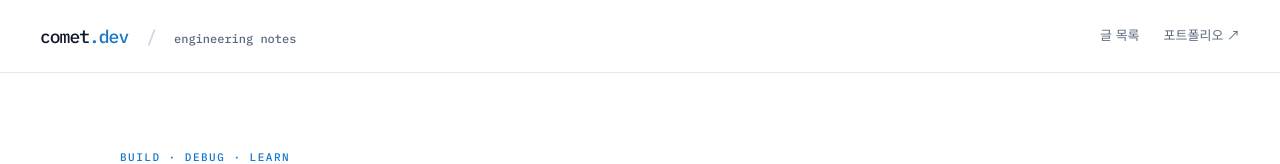
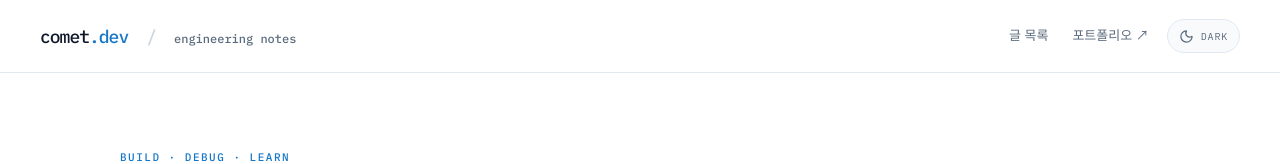
Before and after one commit to comet08/comet08.github.io, a Next.js app: page /blog in a window 1280 px wide. Shown: the top 164 px of the page. Built offline with nearby package versions, Linux system fonts and the light colour scheme.

Commit message:
feat(blog): add persistent theme toggle

```diff
--- a/src/app/blog/layout.tsx
+++ b/src/app/blog/layout.tsx
@@ -20,6 +20,22 @@ export const metadata: Metadata = {
   twitter: { card: 'summary_large_image', images: [OG_IMAGE.url] },
 }
 
+const themeBootstrap = `
+try {
+  const saved = localStorage.getItem('comet-blog-theme');
+  const theme = saved === 'light' || saved === 'dark'
+    ? saved
+    : (matchMedia('(prefers-color-scheme: dark)').matches ? 'dark' : 'light');
+  document.documentElement.dataset.blogTheme = theme;
+  document.documentElement.style.colorScheme = theme;
+} catch {}
+`
+
 export default function BlogLayout({ children }: { children: React.ReactNode }) {
-  return children
+  return (
+    <>
+      <script dangerouslySetInnerHTML={{ __html: themeBootstrap }} />
+      {children}
+    </>
+  )
 }
--- a/src/app/globals.css
+++ b/src/app/globals.css
@@ -91,13 +91,15 @@ section[id] { scroll-margin-top: 64px; }
 }
 
 /* Engineering notes: quiet typography, document navigation, readable code. */
-.dev-blog { color-scheme: light dark; --blog-ink: #0f172a; --blog-muted: #5b6b7e; --blog-line: #e2e8f0; --blog-accent: #1677c8; --blog-bg: #ffffff; --blog-header: #fffffff2; --blog-surface: #f8fafc; --blog-hover: #f1f6fd; --blog-selected: #e6f0fb; --blog-selected-ink: #0f5ea3; --blog-code-bg: #eef4fc; --blog-prose: #1e293b; --blog-dim: #94a3b8; --blog-divider: #cbd5e1; --blog-on-accent: #fff; min-height: 100vh; background: var(--blog-bg); color: var(--blog-ink); font-family: 'Pretendard', 'Apple SD Gothic Neo', 'Malgun Gothic', sans-serif; }
+.dev-blog { color-scheme: light; --blog-ink: #0f172a; --blog-muted: #5b6b7e; --blog-line: #e2e8f0; --blog-accent: #1677c8; --blog-bg: #ffffff; --blog-header: #fffffff2; --blog-surface: #f8fafc; --blog-hover: #f1f6fd; --blog-selected: #e6f0fb; --blog-selected-ink: #0f5ea3; --blog-code-bg: #eef4fc; --blog-prose: #1e293b; --blog-dim: #94a3b8; --blog-divider: #cbd5e1; --blog-on-accent: #fff; min-height: 100vh; background: var(--blog-bg); color: var(--blog-ink); font-family: 'Pretendard', 'Apple SD Gothic Neo', 'Malgun Gothic', sans-serif; }
 body:has(.dev-blog) { background-color: #ffffff; }
+html[data-blog-theme='dark'] body:has(.dev-blog) { background-color: #0b1220; }
+html[data-blog-theme='dark'] .dev-blog { color-scheme: dark; --blog-ink: #e5edf7; --blog-muted: #94a3b8; --blog-line: #1e293b; --blog-accent: #4da3ff; --blog-bg: #0b1220; --blog-header: #0b1220f2; --blog-surface: #111a2b; --blog-hover: #16233a; --blog-selected: #1b2f4f; --blog-selected-ink: #8cc4ff; --blog-code-bg: #16233a; --blog-prose: #cbd5e1; --blog-dim: #64748b; --blog-divider: #334155; --blog-on-accent: #06101f; }
+html[data-blog-theme='dark'] .dev-blog .blog-prose pre { border-color: #334155; }
+html[data-blog-theme='dark'] .dev-blog .blog-prose figure svg { filter: brightness(.92); }
 @media (prefers-color-scheme: dark) {
-  body:has(.dev-blog) { background-color: #0b1220; }
-  .dev-blog { --blog-ink: #e5edf7; --blog-muted: #94a3b8; --blog-line: #1e293b; --blog-accent: #4da3ff; --blog-bg: #0b1220; --blog-header: #0b1220f2; --blog-surface: #111a2b; --blog-hover: #16233a; --blog-selected: #1b2f4f; --blog-selected-ink: #8cc4ff; --blog-code-bg: #16233a; --blog-prose: #cbd5e1; --blog-dim: #64748b; --blog-divider: #334155; --blog-on-accent: #06101f; }
-  .dev-blog .blog-prose pre { border-color: #334155; }
-  .dev-blog .blog-prose figure svg { filter: brightness(.92); }
+  html:not([data-blog-theme]) body:has(.dev-blog) { background-color: #0b1220; }
+  html:not([data-blog-theme]) .dev-blog { color-scheme: dark; --blog-ink: #e5edf7; --blog-muted: #94a3b8; --blog-line: #1e293b; --blog-accent: #4da3ff; --blog-bg: #0b1220; --blog-header: #0b1220f2; --blog-surface: #111a2b; --blog-hover: #16233a; --blog-selected: #1b2f4f; --blog-selected-ink: #8cc4ff; --blog-code-bg: #16233a; --blog-prose: #cbd5e1; --blog-dim: #64748b; --blog-divider: #334155; --blog-on-accent: #06101f; }
 }
 body:has(.dev-blog)::after { display: none; }
 body:has(.dev-blog) > canvas { display: none; }
@@ -111,8 +113,12 @@ body:has(.dev-blog) > canvas { display: none; }
 .blog-brand > span:first-child { color: var(--blog-accent); }
 .blog-brand-divider { margin: 0 18px; color: var(--blog-divider); }
 .blog-brand-label { font-size: 12px; color: var(--blog-muted); letter-spacing: 0; }
+.blog-header-actions { display: flex; align-items: center; gap: 18px; }
 .blog-header nav { display: flex; gap: 24px; font-size: 13px; color: var(--blog-muted); }
 .blog-header nav a:hover, .blog-back:hover { color: var(--blog-accent); }
+.blog-theme-toggle { display: inline-flex; align-items: center; justify-content: center; gap: 7px; min-width: 72px; height: 34px; padding: 0 11px; border: 1px solid var(--blog-line); border-radius: 999px; background: var(--blog-surface); color: var(--blog-muted); font-family: var(--font-ibm-plex-mono), monospace; font-size: 10px; letter-spacing: .08em; transition: color .18s ease, border-color .18s ease, background-color .18s ease, transform .18s ease; }
+.blog-theme-toggle:hover { color: var(--blog-accent); border-color: var(--blog-accent); background: var(--blog-hover); transform: translateY(-1px); }
+.blog-theme-toggle:active { transform: translateY(0); }
 .blog-index { max-width: 1120px; margin: auto; padding: 0 40px; }
 .blog-intro { padding: 76px 0 54px; }
 .blog-eyebrow { font-family: var(--font-ibm-plex-mono), monospace; font-size: 11px; font-weight: 500; letter-spacing: 1.5px; color: var(--blog-accent); }
@@ -176,7 +182,7 @@ body:has(.dev-blog) > canvas { display: none; }
 .blog-toc a { display: block; font-size: 12px; color: var(--blog-muted); line-height: 1.7; margin-top: 12px; }.blog-toc a:hover { color: var(--blog-accent); }.blog-toc .blog-toc-nested { padding-left: 10px; }
 .blog-mobile-toc { display: none; }
 @media (max-width: 1100px) { .blog-reader-layout { grid-template-columns: 160px minmax(0, 1fr); gap: 32px; }.blog-toc { display: none; }.blog-mobile-toc { display: block; border: 1px solid var(--blog-line); padding: 16px; margin-bottom: 32px; font-size: 13px; }.blog-mobile-toc nav a { display: block; padding-top: 12px; color: var(--blog-muted); } }
-@media (max-width: 760px) { .blog-header-inner { padding: 0 20px; height: 64px; }.blog-brand-label, .blog-brand-divider { display: none; }.blog-header nav { gap: 16px; font-size: 12px; }.blog-index { padding: 0 22px; }.blog-intro { padding: 44px 0 32px; }.blog-index-layout { grid-template-columns: minmax(0, 1fr); gap: 28px; padding-top: 24px; }.blog-search { margin-bottom: 18px; }.blog-filters > .blog-eyebrow, .blog-author-note { display: none; }.blog-topic-list { flex-direction: row; flex-wrap: wrap; margin: 0; }.blog-topic-list button { border: 1px solid var(--blog-line); gap: 12px; }.blog-post-row h3 { font-size: 20px; }.blog-reader-layout { display: block; padding: 28px 22px 48px; }.blog-reader-nav { display: none; }.blog-article-header { padding-top: 28px; }.blog-footer { margin-top: 40px; }.blog-footer > span { max-width: 180px; text-align: right; }.blog-prose { font-size: 16px; } }
+@media (max-width: 760px) { .blog-header-inner { padding: 0 20px; height: 64px; }.blog-brand-label, .blog-brand-divider { display: none; }.blog-header-actions { gap: 10px; }.blog-header nav { gap: 14px; font-size: 12px; }.blog-theme-toggle { min-width: 34px; width: 34px; padding: 0; }.blog-theme-toggle span { display: none; }.blog-index { padding: 0 22px; }.blog-intro { padding: 44px 0 32px; }.blog-index-layout { grid-template-columns: minmax(0, 1fr); gap: 28px; padding-top: 24px; }.blog-search { margin-bottom: 18px; }.blog-filters > .blog-eyebrow, .blog-author-note { display: none; }.blog-topic-list { flex-direction: row; flex-wrap: wrap; margin: 0; }.blog-topic-list button { border: 1px solid var(--blog-line); gap: 12px; }.blog-post-row h3 { font-size: 20px; }.blog-reader-layout { display: block; padding: 28px 22px 48px; }.blog-reader-nav { display: none; }.blog-article-header { padding-top: 28px; }.blog-footer { margin-top: 40px; }.blog-footer > span { max-width: 180px; text-align: right; }.blog-prose { font-size: 16px; } }
 .blog-reader-nav a, .blog-reader-nav button { font-family: inherit !important; font-size: 13px; line-height: 1.7; color: var(--blog-muted); }
 .blog-reader-nav a { white-space: normal; overflow-wrap: anywhere; }
 .blog-reader-nav a[aria-current=page] { color: var(--blog-accent); background: var(--blog-selected); font-weight: 600; }
--- a/src/components/blog/BlogHeader.tsx
+++ b/src/components/blog/BlogHeader.tsx
@@ -1,14 +1,18 @@
 import Link from 'next/link'
+import BlogThemeToggle from './BlogThemeToggle'
 
 export default function BlogHeader() {
   return (
     <header className="blog-header">
       <div className="blog-header-inner">
         <Link href="/blog" className="blog-brand">comet<span>.dev</span><span className="blog-brand-divider">/</span><span className="blog-brand-label">engineering notes</span></Link>
-        <nav aria-label="블로그 메뉴">
-          <Link href="/blog">글 목록</Link>
-          <Link href="/about">포트폴리오 ↗</Link>
-        </nav>
+        <div className="blog-header-actions">
+          <nav aria-label="블로그 메뉴">
+            <Link href="/blog">글 목록</Link>
+            <Link href="/about">포트폴리오 ↗</Link>
+          </nav>
+          <BlogThemeToggle />
+        </div>
       </div>
     </header>
   )
--- /dev/null
+++ b/src/components/blog/BlogThemeToggle.tsx
@@ -0,0 +1,55 @@
+'use client'
+
+import { useEffect, useState } from 'react'
+import { Moon, Sun } from 'lucide-react'
+
+type BlogTheme = 'light' | 'dark'
+
+const STORAGE_KEY = 'comet-blog-theme'
+
+function preferredTheme(): BlogTheme {
+  if (typeof window === 'undefined') return 'light'
+
+  const saved = window.localStorage.getItem(STORAGE_KEY)
+  if (saved === 'light' || saved === 'dark') return saved
+
+  return window.matchMedia('(prefers-color-scheme: dark)').matches ? 'dark' : 'light'
+}
+
+function applyTheme(theme: BlogTheme) {
+  document.documentElement.dataset.blogTheme = theme
+  document.documentElement.style.colorScheme = theme
+}
+
+export default function BlogThemeToggle() {
+  const [theme, setTheme] = useState<BlogTheme>('light')
+
+  useEffect(() => {
+    const initialTheme = preferredTheme()
+    setTheme(initialTheme)
+    applyTheme(initialTheme)
+  }, [])
+
+  const nextTheme = theme === 'dark' ? 'light' : 'dark'
+  const label = nextTheme === 'dark' ? '다크 모드로 전환' : '라이트 모드로 전환'
+
+  const toggleTheme = () => {
+    setTheme(nextTheme)
+    applyTheme(nextTheme)
+    window.localStorage.setItem(STORAGE_KEY, nextTheme)
+  }
+
+  return (
+    <button
+      type="button"
+      className="blog-theme-toggle"
+      aria-label={label}
+      title={label}
+      aria-pressed={theme === 'dark'}
+      onClick={toggleTheme}
+    >
+      {theme === 'dark' ? <Sun size={15} aria-hidden="true" /> : <Moon size={15} aria-hidden="true" />}
+      <span>{theme === 'dark' ? 'LIGHT' : 'DARK'}</span>
+    </button>
+  )
+}
```
